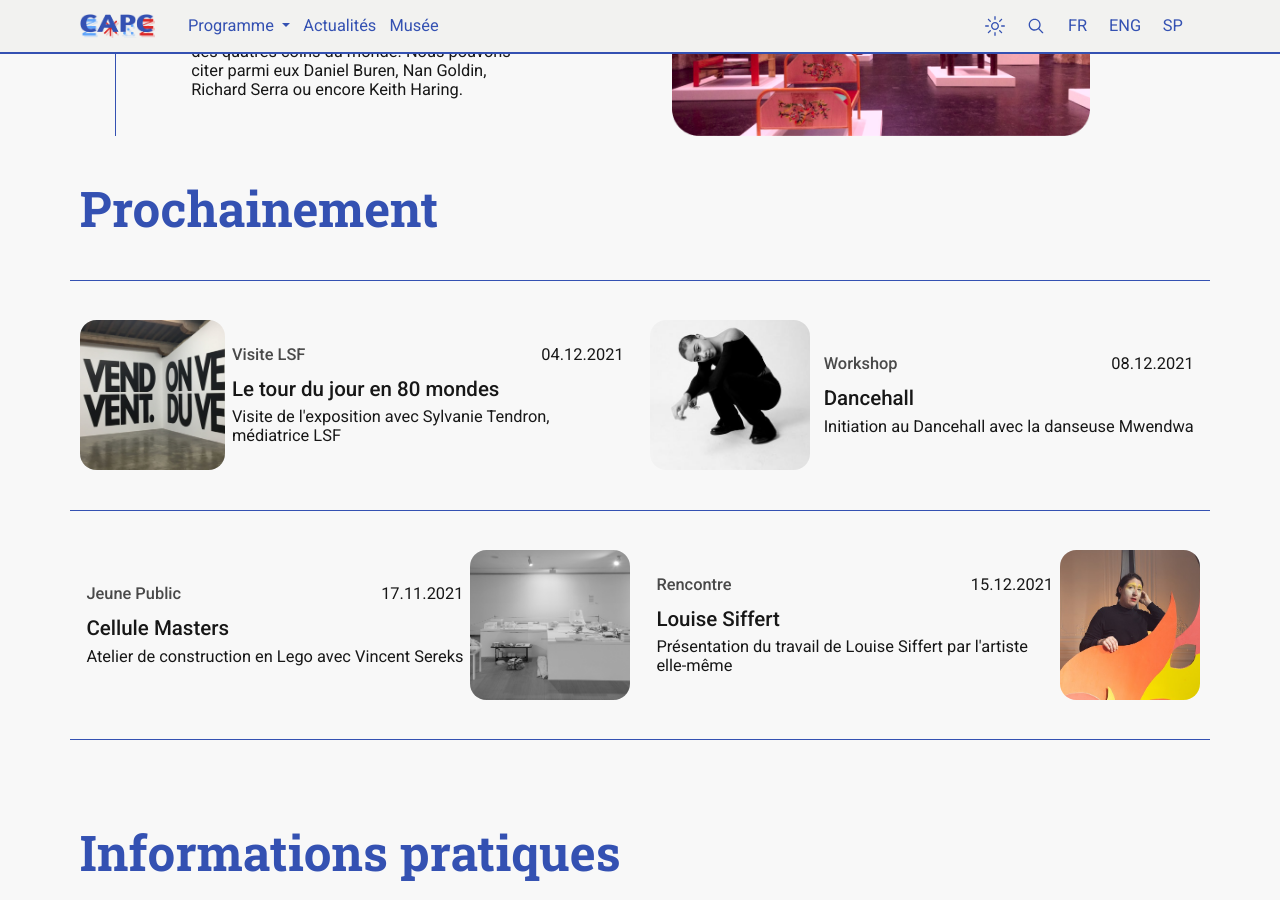
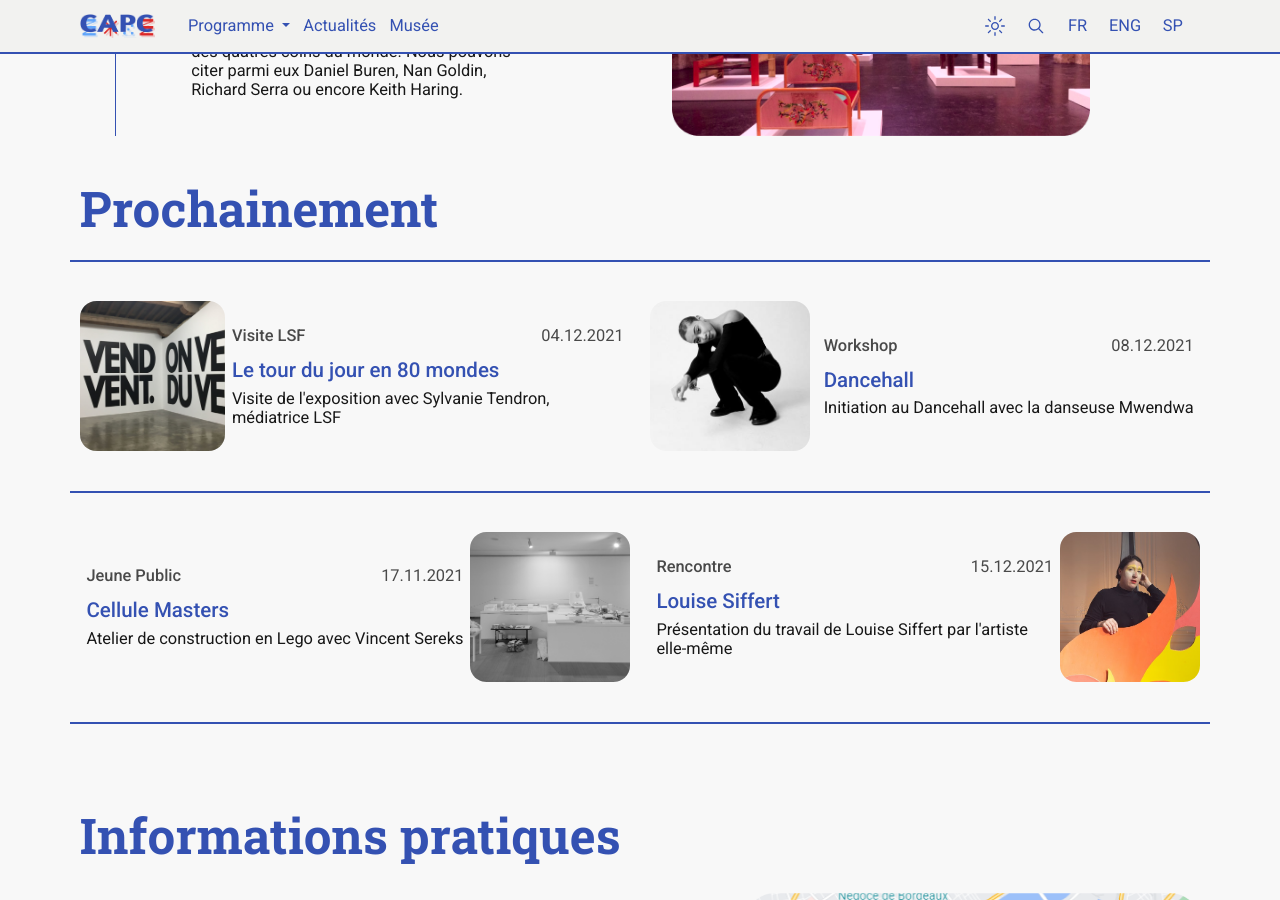
Before and after one commit to studio-beauvoir/jekyll-capc, a Jekyll site: the page built from _pages/index.html, in a window 1280 px wide and 900 px high, scrolled down 2368 px. Built offline with Jekyll 4.4.1, drawn with Linux system fonts in a browser that asks for light colours.

Commit message:
modif prochainement

```diff
--- a/_includes/components/card_incoming.html
+++ b/_includes/components/card_incoming.html
@@ -7,9 +7,9 @@
         <div class="d-flex flex-column mw-auto mx-2">
             <div class="d-flex justify-content-between">
                 <h5 class="mb-3 text-p-2">{{ include.type }}</h5>
-                <p class="m-0">{{ include.day }}</p>
+                <p class="text-p-2 m-0">{{ include.day }}</p>
             </div>
-            <h4 class="texte-s-1">{{include.title}}</h4>
+            <h4 class="text-s-1">{{include.title}}</h4>
             <p class="m-0">{{include.description}}</p>
         </div>
     </div>
--- a/_includes/sections/home/prochainement.html
+++ b/_includes/sections/home/prochainement.html
@@ -3,7 +3,7 @@
         <h2 class="text-s-1">Prochainement</h2>
         <div class="flex-column">
 
-            <div class="mt-5 pt-5 row border-top border-s-1 border-0">
+            <div class="mt-4 pt-5 row border-top border-s-1 border-2">
                 <!-- 1ère ligne -->
                 {%
                     include components/card_incoming.html
@@ -46,11 +46,11 @@
 
             </div>
 
-            <div class="mt-5 row reverseCards pb-5 row border-bottom border-s-1 border-0">
+            <div class="mt-5 row reverseCards pb-5 row border-bottom border-s-1 border-2">
                 <!-- 2ème ligne -->
                 {%
                     include components/card_incoming.html
-                    border="pt-5 border-top border-s-1 border-0"
+                    border="pt-5 border-top border-s-1 border-2"
                     type="Jeune Public"
                     day="17.11.2021"
                     title="Cellule Masters"
```
Also changed, not shown: other parts of _includes/sections/home/prochainement.html (+1 -1 lines).
